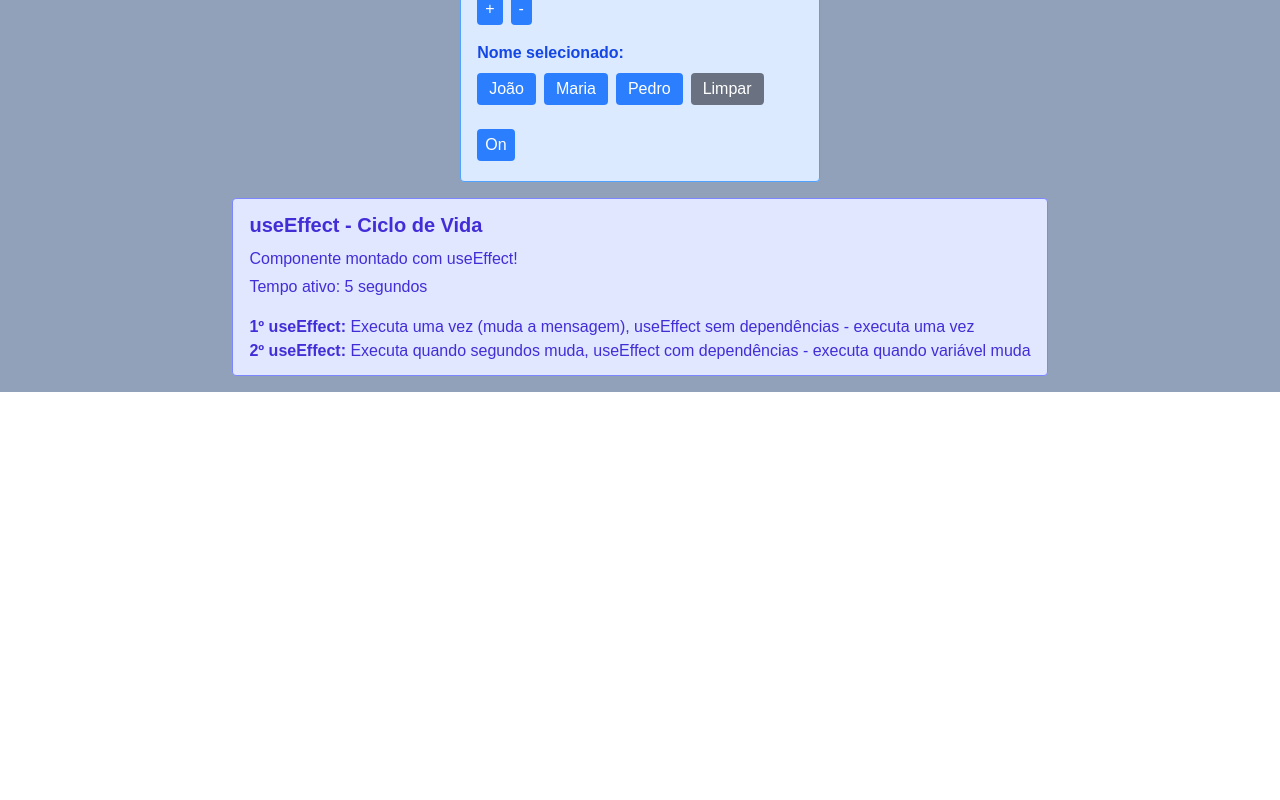
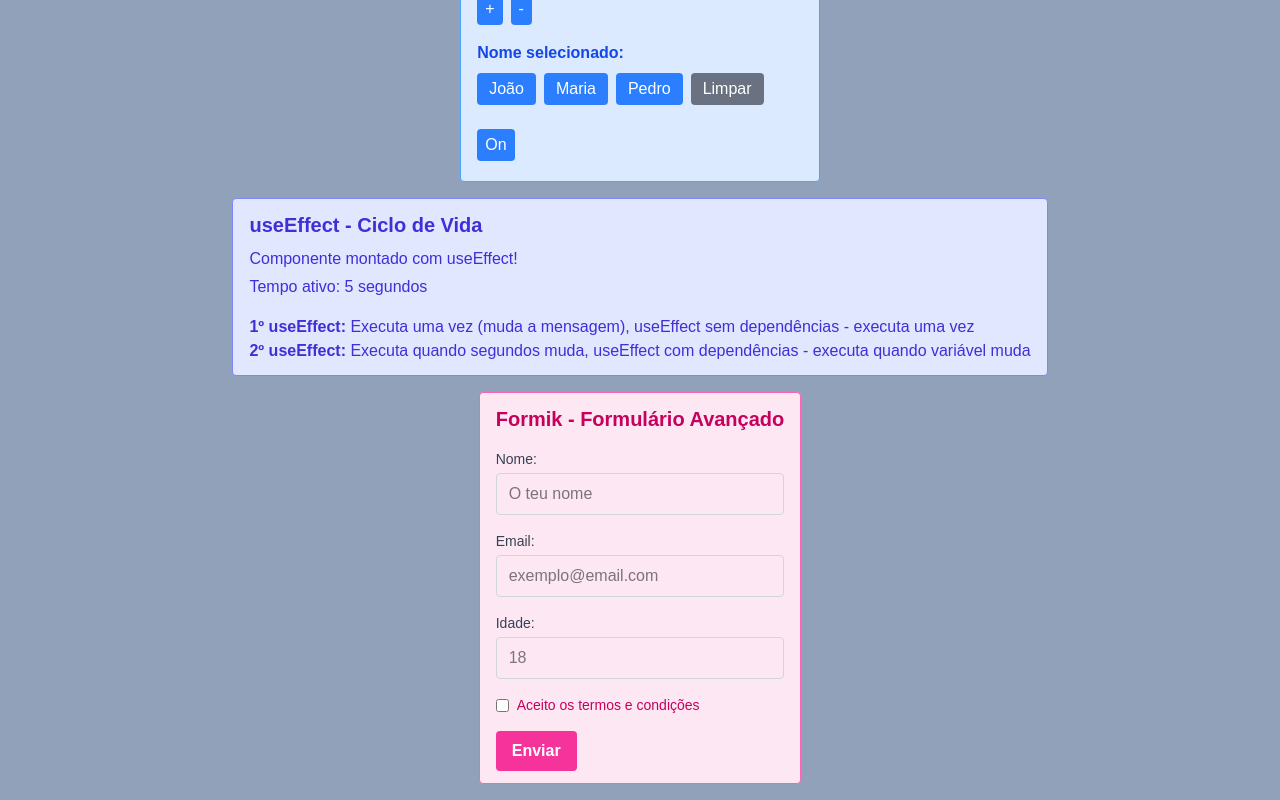
Before and after one commit to guiverdadebuss/next_template, a Next.js app in the folder my-next-project/: page / in a window 1280 px wide. Shown: the part 1034-1834 px from the top of the page. Before the commit the page ends 1426 px from the top, so only its background shows below. Built offline with nearby package versions, Linux system fonts and the light colour scheme.

Commit message:
feat: Formik forms component

```diff
--- /dev/null
+++ b/my-next-project/src/components/ComponenteComFormik.jsx
@@ -0,0 +1,101 @@
+// Formik facilita a criação de formulários com validação
+// Para instalar o formik primeiro tens de executar `npm install formik`no terminal
+
+
+import { Formik, Form, Field, ErrorMessage } from 'formik'
+
+export default function ComponenteComFormik() {
+
+  // VALORES INICIAIS do formulário
+  const valoresIniciais = { nome: '', email: '', idade: '', aceita: false }
+
+  // FUNÇÃO DE VALIDAÇÃO - verifica se os dados estão corretos
+  const validar = (valores) => {
+    const erros = {}
+
+    // Validar nome
+    if (!valores.nome) {
+      erros.nome = 'Nome é obrigatório'
+    } else if (valores.nome.length < 2) {
+      erros.nome = 'Nome deve ter pelo menos 2 caracteres'
+    }
+
+    // Validar email
+    if (!valores.email) {
+      erros.email = 'Email é obrigatório'
+    }
+
+    // Validar idade
+    if (!valores.idade) {
+      erros.idade = 'Idade é obrigatória'
+    } else if (valores.idade < 18) {
+      erros.idade = 'Deve ter pelo menos 18 anos'
+    }
+
+    // Validar checkbox
+    if (!valores.aceita) {
+      erros.aceita = 'Deve aceitar os termos!'
+    }
+
+    return erros
+  }
+
+
+  // Função padrão de envio de formulário formik que simula envio para servidor e limpa os dados
+  const aoSubmeter = (valores, { setSubmitting, resetForm }) => {
+    setTimeout(() => {
+      alert(`Formulário enviado!\n\nDados:\n${JSON.stringify(valores, null, 2)}`)
+      setSubmitting(false)
+      resetForm()
+    }, 2000)
+  }
+
+  return (
+    <div className="bg-pink-100 border border-pink-400 text-pink-700 px-4 py-3 rounded mb-4">
+      <h2 className="text-xl font-semibold">Formik - Formulário Avançado</h2>
+
+      <Formik initialValues={valoresIniciais} validate={validar} onSubmit={aoSubmeter} >
+        {({ isSubmitting, errors, touched }) => (
+          <Form className="mt-4 space-y-4">
+
+            {/* CAMPO NOME */}
+            <div>
+              <label className="block text-sm font-medium text-gray-700">Nome:</label>
+              <Field type="text" name="nome" className="mt-1 block w-full border border-gray-300 rounded px-3 py-2 text-black" placeholder="O teu nome" />
+              <ErrorMessage name="nome" component="div" className="text-red-500 text-sm mt-1" />
+            </div>
+
+            {/* CAMPO EMAIL */}
+            <div>
+              <label className="block text-sm font-medium text-gray-700">Email:</label>
+              <Field type="email" name="email" className="mt-1 block w-full border border-gray-300 rounded px-3 py-2 text-black" placeholder="exemplo@email.com" />
+              <ErrorMessage name="email" component="div" className="text-red-500 text-sm mt-1" />
+            </div>
+
+            {/* CAMPO IDADE */}
+            <div>
+              <label className="block text-sm font-medium text-gray-700">Idade:</label>
+              <Field type="number" name="idade" className="mt-1 block w-full border border-gray-300 rounded px-3 py-2 text-black" placeholder="18" />
+              <ErrorMessage name="idade" component="div" className="text-red-500 text-sm mt-1" />
+            </div>
+
+            {/* CHECKBOX */}
+            <div className="flex items-center">
+              <Field type="checkbox" name="aceita" className="mr-2" />
+              <label className="text-sm">Aceito os termos e condições</label>
+              <ErrorMessage name="aceita" component="div" className="text-red-500 text-sm ml-2" />
+            </div>
+
+            {/* BOTÃO SUBMIT */}
+            <button type="submit" disabled={isSubmitting} className="bg-pink-500 hover:bg-pink-700 text-white font-bold py-2 px-4 rounded disabled:opacity-50">
+              {isSubmitting ? 'A enviar...' : 'Enviar'}
+            </button>
+          </Form>
+        )}
+      </Formik>
+    </div>
+  )
+}
+
+// COMO USAR no index.js:
+// <ComponenteComFormik />
--- a/my-next-project/src/pages/index.js
+++ b/my-next-project/src/pages/index.js
@@ -8,6 +8,7 @@ import ComponenteComMap from "@/components/ComponenteComMap";
 import ComponenteComEventos from "@/components/ComponenteComEventos";
 import ComponenteComState from "@/components/ComponenteComState";
 import ComponenteComUseEffect from "@/components/ComponenteComUseEffect";
+import ComponenteComFormik from "@/components/ComponenteComFormik";
 
 export default function Home() {
   return (
@@ -30,6 +31,7 @@ justify-center"
       <ComponenteComEventos />
       <ComponenteComState />
       <ComponenteComUseEffect />
+      <ComponenteComFormik />
     </div>
   );
 }
```
Also changed, not shown: my-next-project/package.json (+5 -4 lines), my-next-project/src/components/ComponenteComFormularioFormik.jsx (deleted), 1 other file (tests, documents, lock files or other folders).
